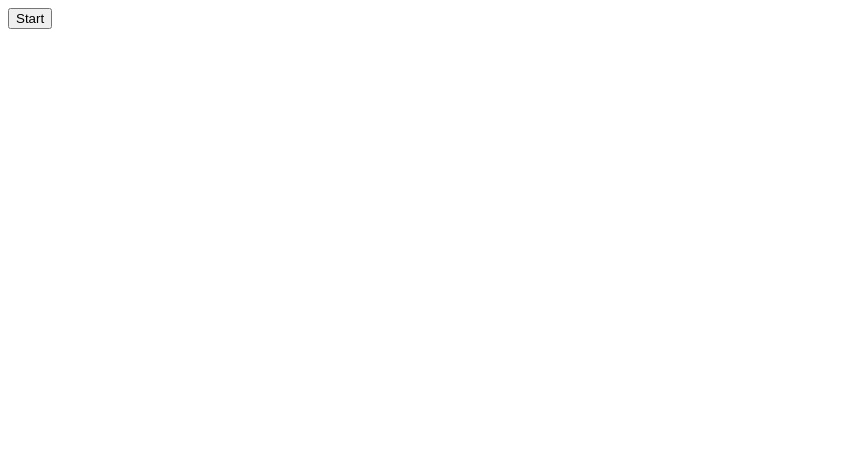
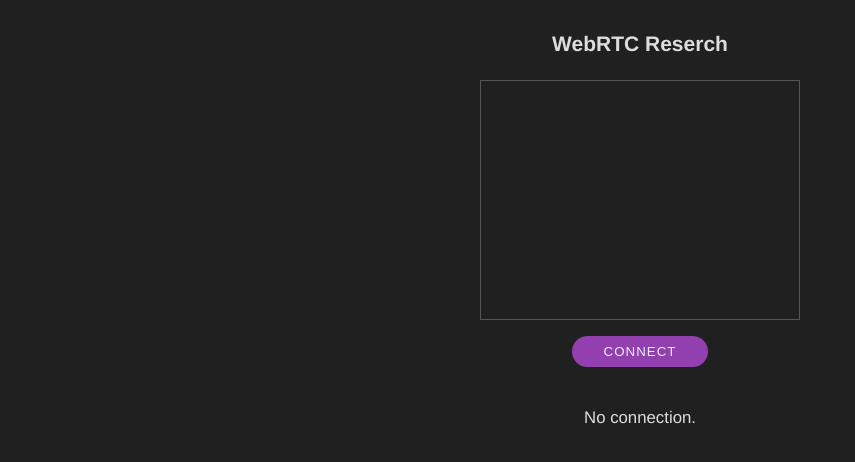
Before and after one commit to alcogy/rand2-webrtc, a website: page src/public/index.html in a window 1280 px wide. Shown: the whole page, without its empty margins (0-855 px from the left). Drawn offline with Linux system fonts and the light colour scheme.

Commit message:
designed UI.

```diff
--- a/src/public/index.html
+++ b/src/public/index.html
@@ -6,10 +6,20 @@
     <meta name="viewport" content="width=device-width, initial-scale=1.0">
     <title>WebRTC</title>
     <script src="index.js"></script>
+    <link rel="stylesheet" href="style.css">
 </head>
 <body>
-<button id="btn">Start</button>
-<div id="wrap"></div>
+    <h1>WebRTC Reserch</h1>
+    <div class="me-wrap">
+        <div class="me-video-wrap">
+            <video id="me" autoplay muted></video>
+        </div>
+        <button id="btn" class="btn-start">CONNECT</button>
+    </div>
+    <div id="wrap" class="connected-video-wrap">
+        <p class="message" id="message">No connection.</p>
+    </div>
+
 <script>
     const btn = document.querySelector("#btn")
     btn.addEventListener("click", () => {
--- a/src/public/index.js
+++ b/src/public/index.js
@@ -2,6 +2,8 @@
 
 async function webRTC() {
     const stream = await navigator.mediaDevices.getUserMedia({ video: true, audio: true })
+    const me = document.querySelector("#me")
+    me.srcObject = stream
     const peer = new RTCPeerConnection()
 
     stream.getTracks().forEach(track => {
@@ -26,6 +28,7 @@ async function webRTC() {
             break
 
             case 'answer':
+                // TODO: Change correctly.
                 createVideoElement()
                 const sdpAnswer = new RTCSessionDescription(data)
                 await peer.setRemoteDescription(sdpAnswer)
@@ -49,6 +52,7 @@ async function webRTC() {
 
     peer.addEventListener('icegatheringstatechange', (e) => {
         if (peer.iceGatheringState === 'new') {
+            // TODO: Change correctly.
             createVideoElement()
         }
     })
@@ -61,10 +65,12 @@ async function webRTC() {
     })
 
     const createVideoElement = () => {
+        const message = document.querySelector("#message")
+        message.style.display = 'none'
         const video = document.createElement("video")
         video.srcObject = stream
         video.autoplay = true
-        const wrap = document.getElementById("wrap")
+        const wrap = document.querySelector("#wrap")
         wrap.appendChild(video)
     }
 }
--- /dev/null
+++ b/src/public/style.css
@@ -0,0 +1,82 @@
+* {
+    box-sizing: border-box;
+}
+
+html {
+    margin: 0;
+    padding: 0;
+    font-size: 14px;
+    font-family: Meiryo,'メイリオ', Helvetica, 'ヒラギノ角ゴ Pro W3','Hiragino Kaku Gothic Pro',sans-serif;
+    background-color: #202020;
+    color: #ddd;
+}
+
+body {
+    display: flex;
+    flex-direction: column;
+    align-items: center;
+    gap: 24px;
+    padding: 32px;
+    margin: 0;
+}
+
+video {
+    width: 100%;
+    height: auto;
+}
+
+h1 {
+    margin: 0;
+    padding: 0;
+    font-size: 1.5rem;
+}
+
+.btn-start {
+    background-color: #9240b0;
+    color: #eee;
+    border: 0;
+    padding: 8px 32px;
+    border-radius: 20px;
+    letter-spacing: 1px;
+    cursor: pointer;
+}
+
+.btn-start:enabled:hover {
+    opacity: 0.9;
+}
+
+.btn-start:disabled {
+    background-color: #404040;
+    color: #777;
+    cursor: default;
+}
+
+
+.me-wrap {
+    display: flex;
+    flex-direction: column;
+    gap: 16px;
+    align-items: center;
+}
+
+.me-video-wrap {
+    width: 320px;
+    height: 240px;
+    border: 1px solid #555;
+}
+
+.connected-video-wrap {
+    display: flex;
+    width: 100%;
+}
+
+.connected-video-wrap video {
+    width: 320px;
+    height: 240px;
+}
+
+.message {
+    text-align: center;
+    flex: 1;
+    font-size: 1.2rem;
+}
```
